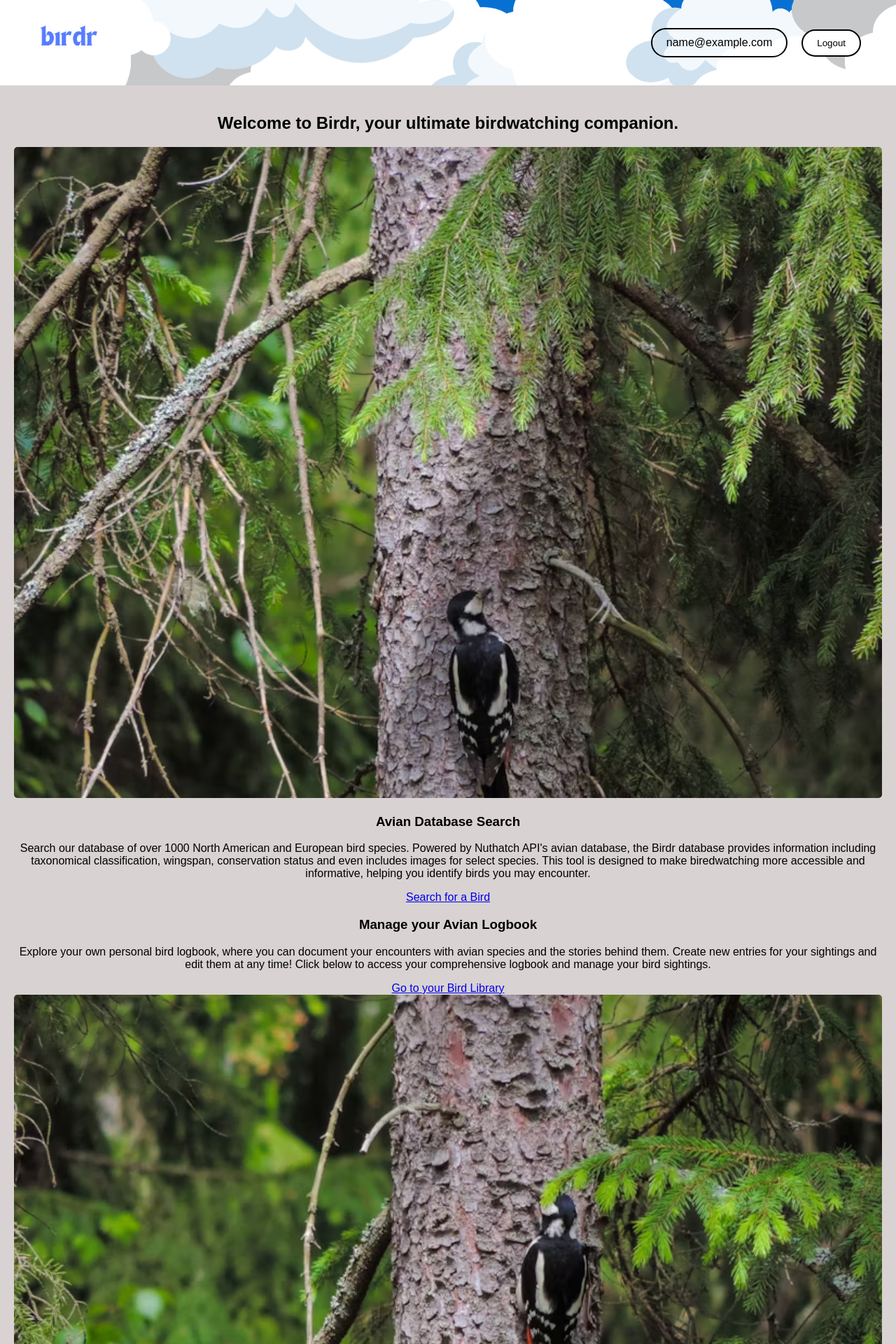
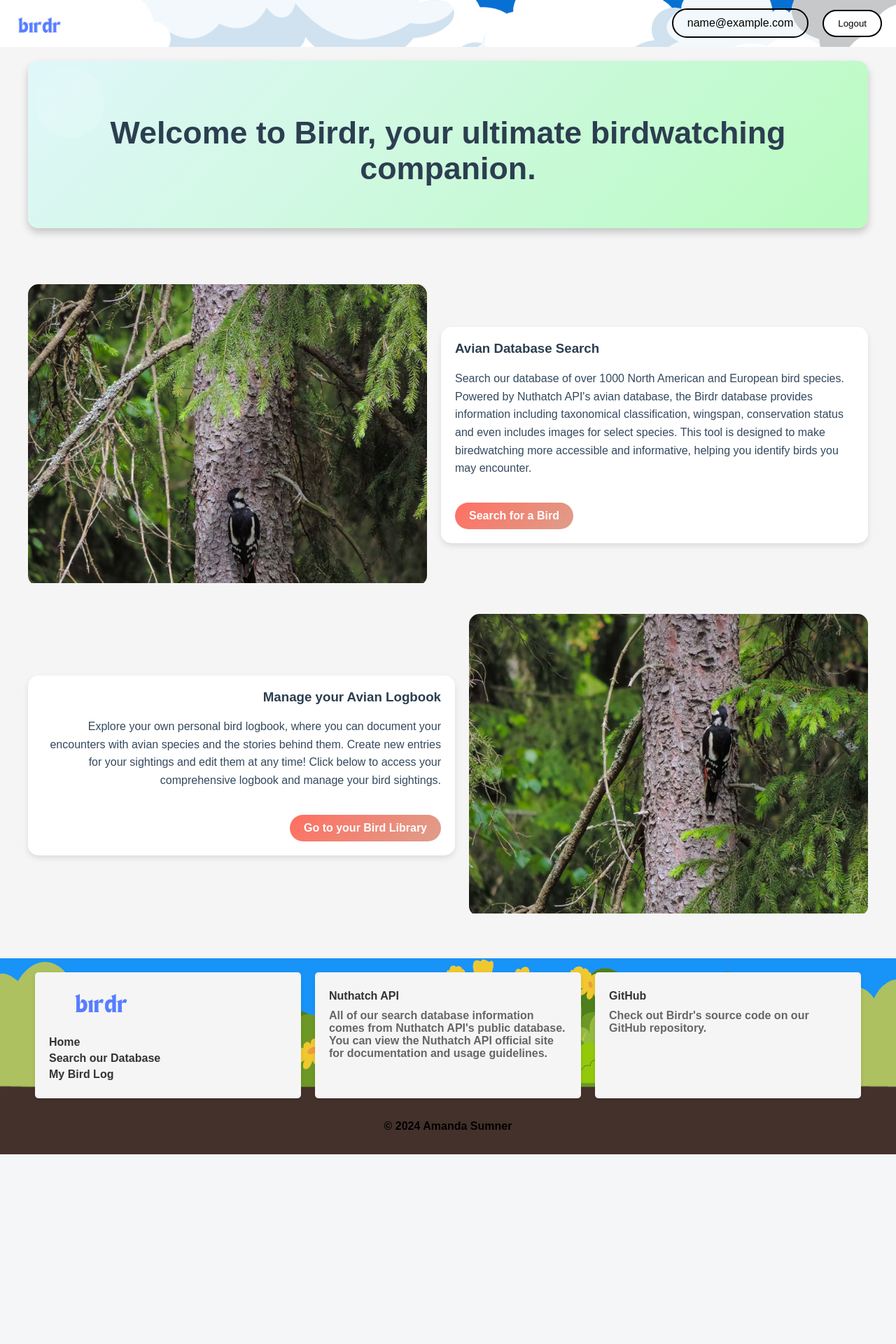
Before and after one commit to arsumner/birdr, a React (Create React App) app in the folder client/: page / in a window 1280 px wide. Shown: the top 1920 px of the page at 70% size. After the commit the page ends 1649 px from the top, so only its background shows below. Built offline with nearby package versions, Linux system fonts and the light colour scheme; sample sign-in values are in the browser's storage.

Commit message:
added more styling

```diff
--- a/client/src/index.css
+++ b/client/src/index.css
@@ -3,79 +3,140 @@
 body {
     margin: 0;
     font-family: Arial, sans-serif;
-    background-color: rgb(216, 210, 210)
+    background-color: rgb(245, 246, 248)
 }
 
 /* Home Page */
 
 .home {
-    text-align: center;
+    display: flex;
+    flex-direction: column;
+    align-items: center;
     padding: 20px;
-    font-family: Arial, sans-serif;
-}
-
-.welcome-text {
-    margin: 0;
-    font-size: 1.5rem;
-    font-weight: bold;
-    color: white
-}
-
-.cta-container {
-    margin-top: 30px;
-}
-
-.cta-button {
-    display: inline-block;
-    padding: 10px 20px;
-    font-size: 1.2rem;
-    color: white;
-    background-color: #020507;
-    border: 1px solid #f8f8f8;
-    border-radius: 25px;
-    text-decoration: none;
-    transition: background-color 0.3s, color 0.3s;
-}
-
-.cta-button:hover {
-    background-color: #0056b3;
-    border-color: #0056b3;
+    background-color: #f5f5f5;
 }
 
 .image-container {
+    width: 100%;
+    max-width: 1200px;
+    margin: 0 auto;
+}
+
+.image-text-wrapper {
+    display: flex;
+    align-items: center;
+    margin-bottom: 40px;
     position: relative;
-    margin-bottom: 20px;
 }
 
 .image-wrapper {
+    flex: 1;
     position: relative;
+}
+
+.rounded-image {
+    border-radius: 15px;
+    overflow: hidden;
 }
 
 .large-image {
     width: 100%;
     height: auto;
-    border-radius:  5px;
 }
 
-.overlay {
+.text-area {
+    flex: 1;
+    padding: 20px;
+    background-color: #ffffff;
+    border-radius: 15px;
+    box-shadow: 0 4px 8px rgba(0, 0, 0, 0.1);
+    position: relative;
+}
+
+.right-text {
+    text-align: left;
+    margin-left: 20px;
+}
+
+.left-text {
+    text-align: right;
+    margin-right: 20px;
+}
+
+.text-area h2, .text-area h3 {
+    margin-top: 0;
+    color: #2c3e50;
+}
+
+.text-area p {
+    color: #34495e;
+    line-height: 1.6;
+}
+
+.home-button {
+    background: linear-gradient(135deg, #ff6f61, #de9e8b);
+    color: #fff;
+    border: none;
+    border-radius: 25px;
+    padding: 10px 20px;
+    font-size: 1rem;
+    font-weight: 600;
+    text-decoration: none;
+    display: inline-block;
+    margin-top: 20px;
+}
+
+.home-button:hover {
+    background: linear-gradient(135deg, #de9e8b, #ff6f61);
+    transform: scale(1.05);
+}
+
+.top-text-box {
+    background: linear-gradient(135deg, #e0f7fa, #b9fbc0);
+    border-radius: 15px;
+    padding: 40px;
+    margin-bottom: 40px;
+    box-shadow: 0 6px 12px rgba(0, 0, 0, 0.2);
+    text-align: center;
+    position: relative;
+    overflow: hidden;
+}
+
+.top-text-box::before {
+    content: '';
     position: absolute;
-    top: 0;
-    left: 0;
-    width: 100%;
-    height: 100%;
-    display: flex;
-    flex-direction: column;
-    justify-content: center;
-    align-items: center;
-    background-color: rgba(0, 0, 0, 0);
-    border-radius: 5px;
+    top: 10px;
+    left: 10px;
+    width: 100px;
+    height: 100px;
+    background: rgba(255, 255, 255, 0.1);
+    border-radius: 50%;
+    z-index: 0;
 }
+
+.top-text-box h2 {
+    font-size: 2.8rem;
+    color: #2c3e50;
+    margin-bottom: 20px;
+    font-weight: 700;
+    position: relative;
+    z-index: 1;
+}
+
+.top-text-box p {
+    font-size: 1.4rem;
+    color: #34495e;
+    line-height: 1.8;
+    position: relative;
+    z-index: 1;
+}
+
 
 /* Navbar */
 
 header {
     background: url('images/nav.jpg');
-    padding: 30px;
+
 }
 
 header .container {
@@ -89,7 +150,8 @@ header .container {
 
 .navbar-logo {
     display: flex;
-    max-width:120px;
+    max-width:90px;
+    padding-top: 20px;
 }
 
 header h1 {
@@ -117,6 +179,67 @@ header a {
     border-radius: 4px;
     transition: background-color 0.3s, color 0.3s;
 }
+
+/* Footer */
+
+.footer-container {
+    display: flex;
+    flex-direction: column;
+    align-items: center;
+    padding: 10px;
+    max-height: 500px;
+    background: url('images/footer.png');
+}
+
+.footer-logo {
+    width: 110px;
+    margin-left: 30px;
+}
+
+.footer-boxes {
+    display: flex;
+    justify-content: space-around;
+    width: 100%;
+    max-width: 1200px;
+}
+
+.footer-box {
+    background-color: #f5f5f5;
+    padding: 20px;
+    margin: 10px;
+    border-radius: 5px;
+    width: 30%;
+    box-shadow: 0 2px 5px rgba(0, 0, 0, 0.1);
+    text-align: left;
+    font-weight: bold;
+}
+
+.footer-box h3 {
+    margin-bottom: 10px;
+}
+
+.footer-box a {
+    display: block;
+    margin: 5px 0;
+    color: #333;
+    text-decoration: none;
+    font-weight: bold;
+}
+
+.footer-box a:hover {
+    text-decoration: underline;
+}
+
+.footer-box p {
+    margin: 10px 0 0;
+    color: #666;
+}
+
+.copyright {
+    margin-top: 0px;
+    text-align: center;
+}
+
 
 
 /* Library Page */
@@ -187,6 +310,45 @@ header a {
 .bird-details .bird-actions button:hover {
     background-color: #393a3b;
 }
+
+.library-header-container {
+    background-color: #f5f5f5;
+    padding: 10px;
+    border-radius: 10px;
+    box-shadow: 0 4px 8px rgba(0, 0, 0, 0.1);
+    text-align: center;
+    margin: 20px auto;
+    padding-bottom: 30px;
+    max-width: 800px;
+}
+
+.library-header-container h3 {
+    font-size: 1.5rem;
+    margin-bottom: 10px;
+    color: #333;
+    font-weight: bold;
+}
+
+.library-header-container p {
+    font-size: 1rem;
+    color: #666;
+    margin-bottom: 0;
+    line-height: 1.5;
+}
+
+.library-image {
+    display: block;
+    margin: 20px auto;
+    max-width: 300px;
+    border-radius: 10px;
+    box-shadow: 0 4px 8px rgba(0, 0, 0, 0.1);
+    transition: transform 0.3s ease;
+}
+
+.library-image:hover {
+    transform: scale(1.05);
+}
+
 
 /* Create Bird Form*/
 
@@ -446,3 +608,96 @@ header a {
     color: red;
     margin-top: 10px;
 }
+
+
+
+/* Bird Search */
+
+.search-container {
+    max-width: 800px;
+    margin: 20px auto;
+    padding: 20px;
+    text-align: left;
+    background-color: #f8f8f8;
+    border-radius: 10px;
+    box-shadow: 0 4px 8px rgba(0, 0, 0, 0.1);
+  }
+
+  .search-container h1 {
+    font-size: 24px;
+    margin-bottom: 20px;
+    color: #333;
+  }
+
+  .search-container input {
+    width: 70%;
+    padding: 10px;
+    margin: 20px 0;
+    border: 1px solid #ccc;
+    border-radius: 5px;
+    font-size: 16px;
+    box-sizing: border-box;
+  }
+
+  .search-container button {
+    width: 25%;
+    padding: 10px;
+    margin: 20px;
+    background-color: #000409;
+    color: #fff;
+    border: none;
+    border-radius: 5px;
+    font-size: 16px;
+    cursor: pointer;
+    transition: background-color 0.3s ease;
+  }
+
+  .search-container button:hover {
+    background-color: #b9b9b9;
+  }
+
+  .bird-cards-container {
+    display: flex;
+    flex-wrap: wrap;
+    gap: 20px;
+    padding: 20px;
+  }
+
+  .bird-card {
+    background: #fff;
+    border: 1px solid #ddd;
+    border-radius: 10px;
+    padding: 20px;
+    box-shadow: 0 4px 8px rgba(0, 0, 0, 0.1);
+    flex: 1 1 calc(50% - 40px);
+    margin: 10px;
+    transition: transform 0.3s ease;
+  }
+
+  .bird-card:hover {
+    transform: translateY(-5px);
+  }
+
+  .bird-card h2 {
+    font-size: 20px;
+    margin-top: 0;
+    color: #333;
+  }
+
+  .bird-card p {
+    margin: 5px 0;
+    color: #555;
+  }
+
+  .bird-card .images {
+    display: flex;
+    flex-wrap: wrap;
+    gap: 10px;
+  }
+
+  .bird-card img {
+    width: 100px;
+    height: auto;
+    margin-top: 10px;
+    border-radius: 5px;
+  }
```
